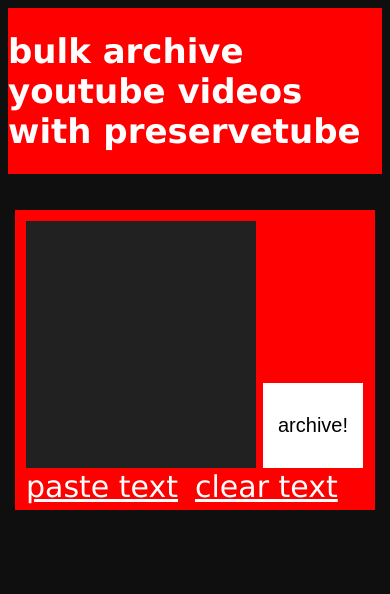
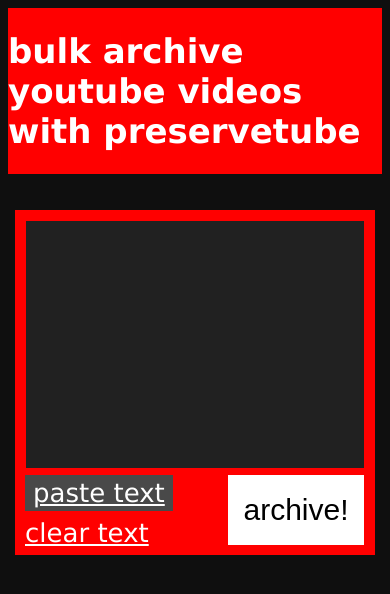
Before and after one commit to starlite-jack/pretube, a plain HTML site: page index.html in a window 390 px wide. Drawn offline with Linux system fonts and the light colour scheme.

Commit message:
Update styles.css (#2)

```diff
--- a/styles.css
+++ b/styles.css
@@ -10,7 +10,7 @@
 
 .inputbox{
     background-color: #FF0000;
-    width: 640px;
+    width: 645px;
     margin: auto;
     height: 300px;
     position: relative;
@@ -21,10 +21,10 @@
     background-color: white;
     color: black;
     border: none;
-    font-size: 20px;
+    font-size: 30px;
     width: 100px;
     height: 85px;
-    position: absolute;
+    position: relative;
     top: 11px;
     left: 530px;
 }
@@ -40,7 +40,7 @@ resize: none;
     top: 11px;
     left: 11px;
     font-family: 'Lucida Sans', 'Lucida Sans Regular', 'Lucida Grande', 'Lucida Sans Unicode', Geneva, Verdana, sans-serif;
-    font-size: 19px;
+    font-size: 16px;
 }
 
 .cleartext{
@@ -81,19 +81,19 @@ resize: none;
     background-color: white;
     color: black;
     border: none;
-    font-size: 20px;
-    width: 100px;
-    height: 85px;
-    position: absolute;
-    top: 173px;
-    left: 248px;
+    font-size: 30px;
+    width: 136px;
+    height: 70px;
+    position: relative;
+    top: 265px;
+    left: 213px;
 }
 
 .inputbox{
     background-color: #FF0000;
     width: 360px;
     margin: auto;
-    height: 300px;
+    height: 345px;
     position: relative;
     top: 36px;
 }
@@ -102,32 +102,34 @@ resize: none;
     background-color: #212121;
     color: white;
     border: none;
-    width: 230px;
+    width: 338px;
     height: 247px;
     position: absolute;
 resize: none;
     top: 11px;
     left: 11px;
     font-family: 'Lucida Sans', 'Lucida Sans Regular', 'Lucida Grande', 'Lucida Sans Unicode', Geneva, Verdana, sans-serif;
-    font-size: 19px;
+    font-size: 30px;
 }
 
 .cleartext{
     color: white;
     font-family: 'Lucida Sans', 'Lucida Sans Regular', 'Lucida Grande', 'Lucida Sans Unicode', Geneva, Verdana, sans-serif;
     position: absolute;
-    top: 259px;
-    left: 11px;
-    font-size: 30px;
+    background-color: #494949;
+    padding: 3 8px;
+    top: 265px;
+    left: 10px;
+    font-size: 26px;
 }
 
 .pastetext{
     color: white;
     font-family: 'Lucida Sans', 'Lucida Sans Regular', 'Lucida Grande', 'Lucida Sans Unicode', Geneva, Verdana, sans-serif;
     position: absolute;
-    top: 259px;
-    left: 180;
-    font-size: 30px;
+    top: 308px;
+    left: 10;
+    font-size: 26px;
 }
 }
 
@@ -149,7 +151,7 @@ resize: none;
 
 .inputbox{
     background-color: #FF0000;
-    width: 640px;
+    width: 673px;
     margin: auto;
     height: 300px;
     position: relative;
@@ -160,10 +162,10 @@ resize: none;
     background-color: white;
     color: black;
     border: none;
-    font-size: 20px;
-    width: 100px;
+    font-size: 30px;
+    width: 133px;
     height: 85px;
-    position: absolute;
+    position: relative;
     top: 11px;
     left: 530px;
 }
@@ -179,7 +181,7 @@ resize: none;
     top: 11px;
     left: 11px;
     font-family: 'Lucida Sans', 'Lucida Sans Regular', 'Lucida Grande', 'Lucida Sans Unicode', Geneva, Verdana, sans-serif;
-    font-size: 19px;
+    font-size: 30px;
 }
 
 .cleartext{
```
